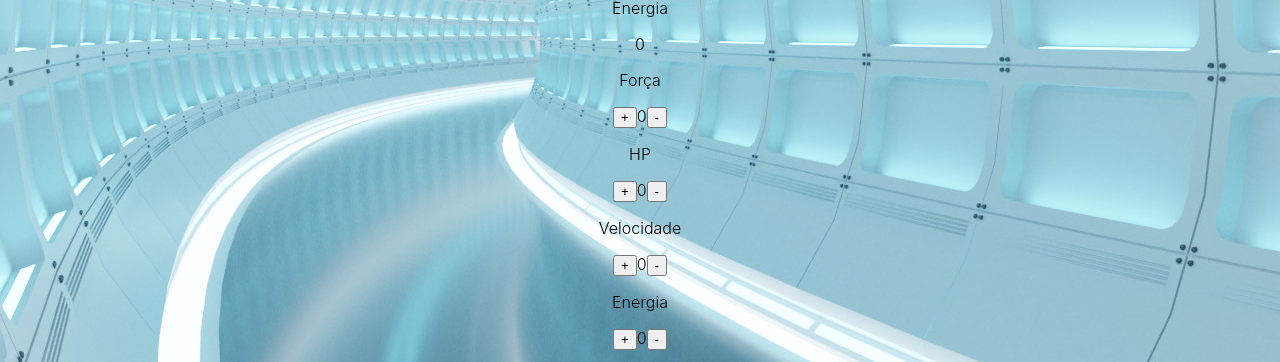
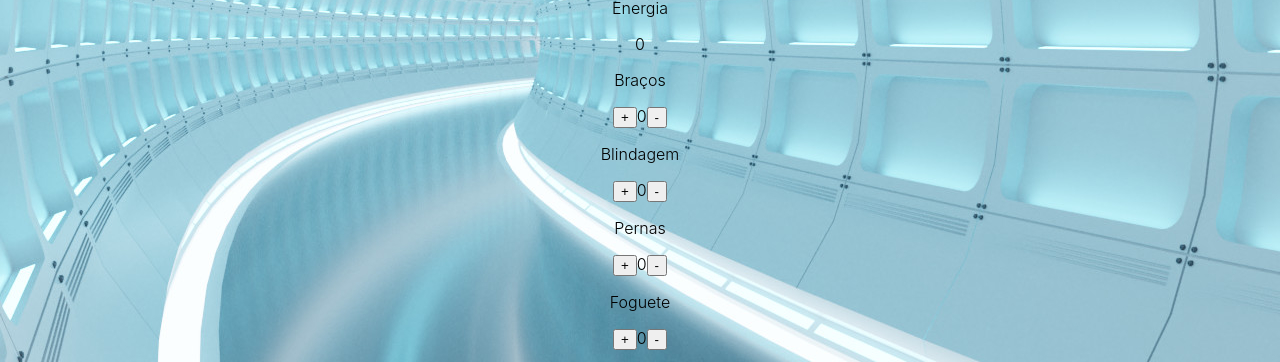
Before and after one commit to raphaelponciano/project_robo, a React (Create React App) app: page / in a window 1280 px wide. Shown: the part 306-668 px from the top of the page. Built offline with nearby package versions, Linux system fonts and the light colour scheme.

Commit message:
Modificacoes__validacao

```diff
--- /dev/null
+++ b/src/componentes/layout/Limite.js
@@ -0,0 +1,17 @@
+function Limite(contador) {
+
+    const Maximo = () => {
+
+        if ( contador < Maximo(99)) {
+            contador = contador +1
+        }
+    }
+
+
+
+    return (
+        contador
+    )
+  }
+
+  export default Limite;
--- a/src/componentes/partes/Blindagem.js
+++ b/src/componentes/partes/Blindagem.js
@@ -1,28 +1,31 @@
 import React, { useState } from 'react';
+import Limite from '../layout/Limite';
+
 import style from '../partes/Blindagem.module.css'
 
+
 function Blindagem() {
-  const [count, setCount] = useState(0);
+  const [contador, setContador] = useState(0);
 
-  const handleIncrement = () => {
-    if (count < 99) {
-      setCount(count + 1);
+  const valorMaximo = () => {
+    if (Limite(contador)) {
+      setContador(contador + 1);
     }
   }
 
-  const handleDecrement = () => {
-    if (count > 0) {
-      setCount(count - 1);
+  const valorMinimo = () => {
+    if (Limite(contador)) {
+      setContador(contador - 1);
     }
   }
 
   return (
     <div className={style.blindagem.modules}>
-      <p>HP</p>
+      <p>Blindagem</p>
       <p>
-      <button onClick={handleIncrement}>+</button>
-      {count}
-      <button onClick={handleDecrement}>-</button>
+      <button onClick={valorMaximo}>+</button>
+      {contador}
+      <button onClick={valorMinimo}>-</button>
       </p>
     </div>
   );
--- a/src/componentes/partes/Bracos.js
+++ b/src/componentes/partes/Bracos.js
@@ -17,7 +17,7 @@ function Bracos() {
 
   return (
     <div className='bracos'>
-      <p>Força</p>
+      <p>Braços</p>
       <p>
         <button onClick={handleIncrement}>+</button>
         {count}
--- a/src/componentes/partes/Foguete.js
+++ b/src/componentes/partes/Foguete.js
@@ -17,7 +17,7 @@ function Foguete() {
 
   return (
     <div className='foguete'>
-      <p>Energia</p>
+      <p>Foguete</p>
       <p>
         <button onClick={handleIncrement}>+</button>
         {count}
--- a/src/componentes/partes/Pernas.js
+++ b/src/componentes/partes/Pernas.js
@@ -17,7 +17,7 @@ function Pernas() {
 
   return (
     <div className='pernas'>
-      <p>Velocidade</p>
+      <p>Pernas</p>
       <p>
         <button onClick={handleIncrement}>+</button>
         {count}
```
